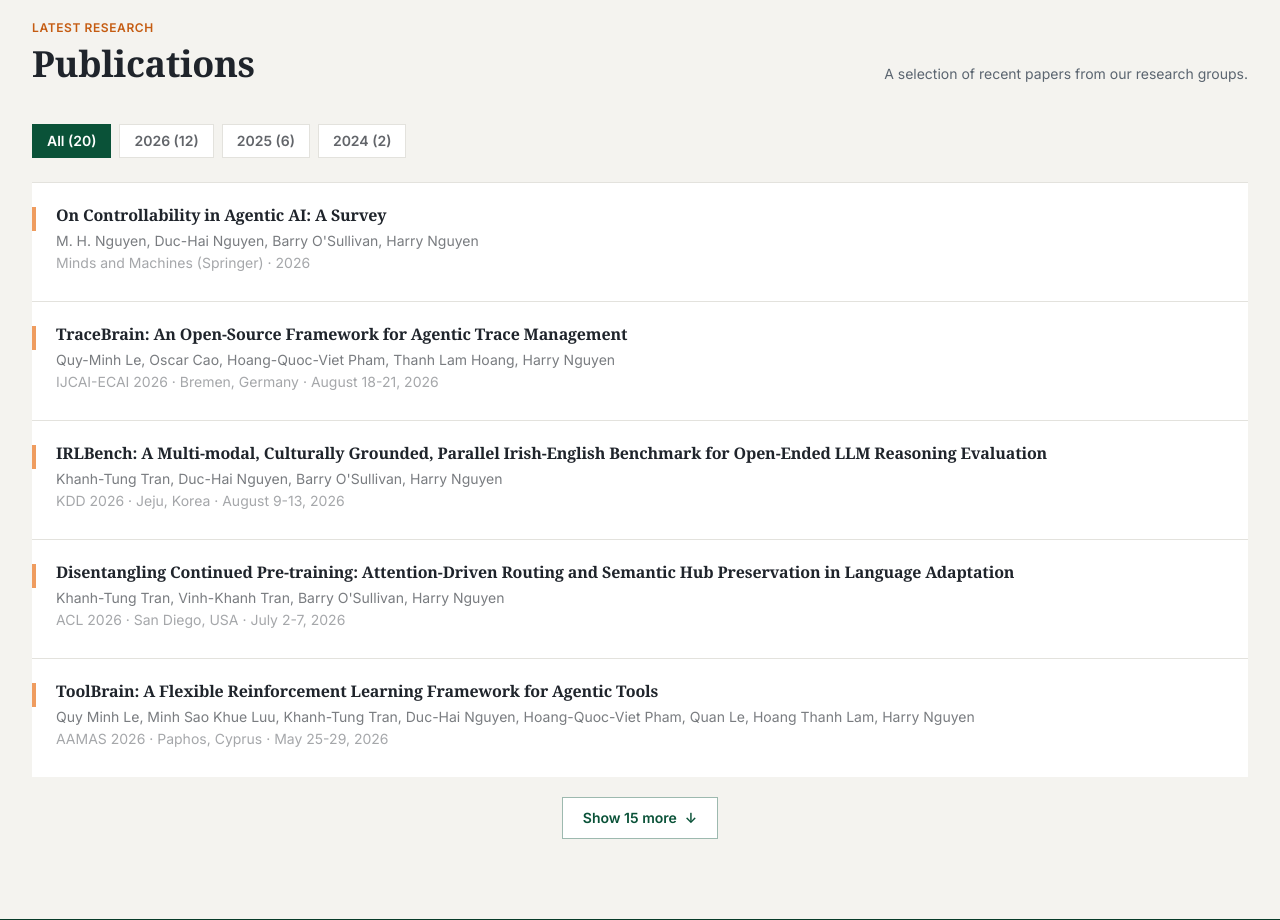
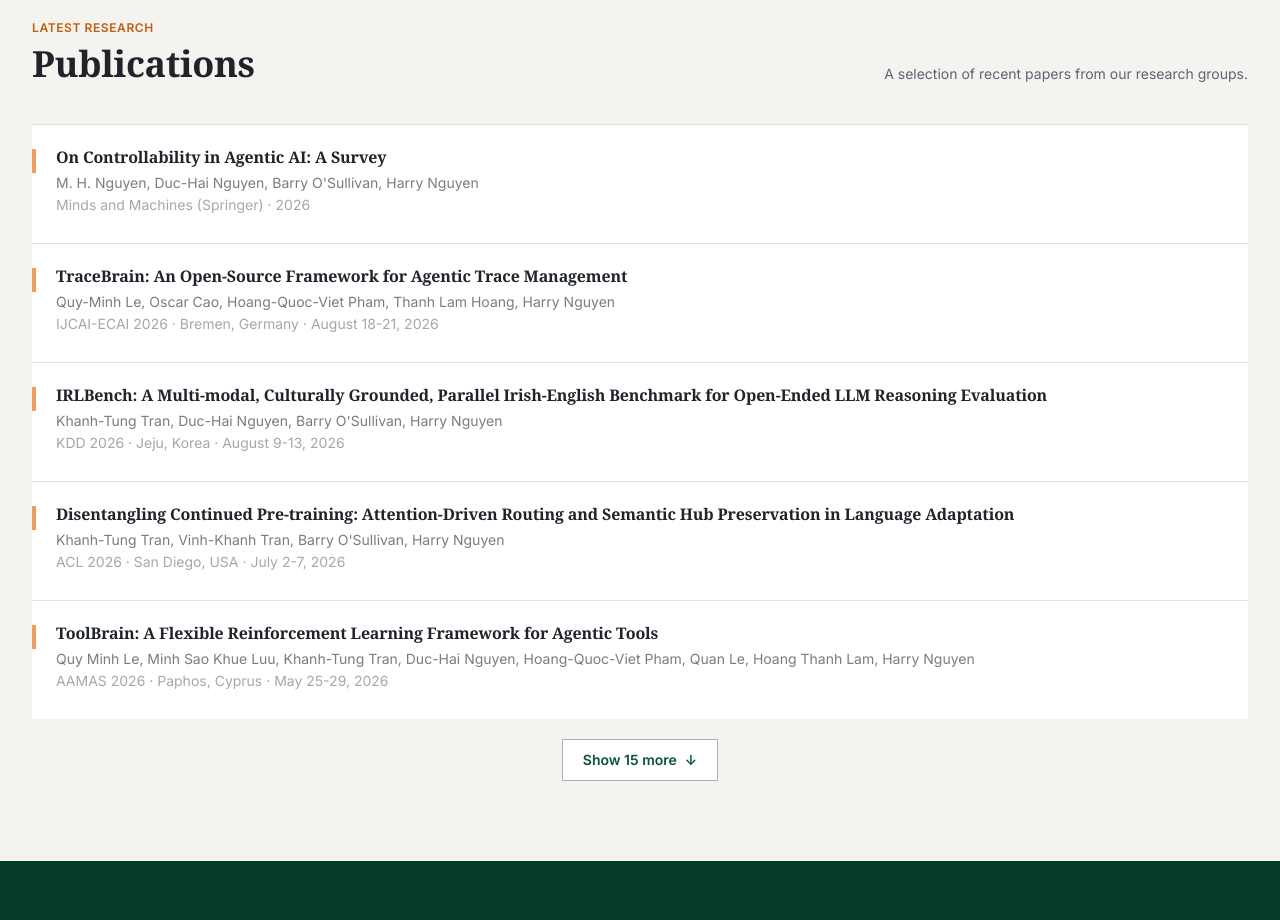
Before and after one commit to ReML-AI/RAIL-website, a Next.js app: page / in a window 1280 px wide. Shown: the part 5980-6900 px from the top of the page. Built offline with nearby package versions, Linux system fonts and the light colour scheme.

Commit message:
Drop year filter tabs from publications, keep Show more toggle

```diff
--- a/src/components/public/PublicationsList.tsx
+++ b/src/components/public/PublicationsList.tsx
@@ -11,67 +11,29 @@ export default function PublicationsList({
 }: {
   publications: Publication[];
 }) {
-  const years = useMemo(() => {
-    const set = new Set(publications.map((p) => p.year));
-    return Array.from(set).sort((a, b) => b - a);
-  }, [publications]);
+  const sorted = useMemo(
+    () =>
+      [...publications].sort((a, b) => {
+        if (b.year !== a.year) return b.year - a.year;
+        return b.created_at.localeCompare(a.created_at);
+      }),
+    [publications],
+  );
 
-  const counts = useMemo(() => {
-    const map = new Map<number, number>();
-    for (const p of publications) map.set(p.year, (map.get(p.year) ?? 0) + 1);
-    return map;
-  }, [publications]);
-
-  const [activeYear, setActiveYear] = useState<number | "all">("all");
   const [expanded, setExpanded] = useState(false);
 
-  const filtered = useMemo(() => {
-    const list =
-      activeYear === "all"
-        ? publications
-        : publications.filter((p) => p.year === activeYear);
-    return [...list].sort((a, b) => {
-      if (b.year !== a.year) return b.year - a.year;
-      return b.created_at.localeCompare(a.created_at);
-    });
-  }, [publications, activeYear]);
-
-  const visible = expanded ? filtered : filtered.slice(0, INITIAL_VISIBLE);
-  const hiddenCount = filtered.length - visible.length;
-
-  function handleYear(year: number | "all") {
-    setActiveYear(year);
-    setExpanded(false);
-  }
+  const visible = expanded ? sorted : sorted.slice(0, INITIAL_VISIBLE);
+  const hiddenCount = sorted.length - visible.length;
 
   return (
     <div>
-      {/* Year tabs */}
-      <div className="mb-6 flex flex-wrap items-center gap-2">
-        <YearPill
-          label={`All (${publications.length})`}
-          active={activeYear === "all"}
-          onClick={() => handleYear("all")}
-        />
-        {years.map((y) => (
-          <YearPill
-            key={y}
-            label={`${y} (${counts.get(y) ?? 0})`}
-            active={activeYear === y}
-            onClick={() => handleYear(y)}
-          />
-        ))}
-      </div>
-
-      {/* List */}
       <div className="border-t border-border bg-white">
         {visible.map((pub) => (
           <PublicationEntry key={pub.id} publication={pub} />
         ))}
       </div>
 
-      {/* Show more / less */}
-      {filtered.length > INITIAL_VISIBLE && (
+      {sorted.length > INITIAL_VISIBLE && (
         <div className="mt-5 flex justify-center">
           <button
             type="button"
@@ -91,28 +53,3 @@ export default function PublicationsList({
     </div>
   );
 }
-
-function YearPill({
-  label,
-  active,
-  onClick,
-}: {
-  label: string;
-  active: boolean;
-  onClick: () => void;
-}) {
-  return (
-    <button
-      type="button"
-      onClick={onClick}
-      aria-pressed={active}
-      className={`border px-3.5 py-1.5 text-sm font-semibold transition-colors ${
-        active
-          ? "border-primary-green-dark bg-primary-green-dark text-white"
-          : "border-border bg-white text-dark/70 hover:border-primary-green-dark hover:text-primary-green-dark"
-      }`}
-    >
-      {label}
-    </button>
-  );
-}
```
